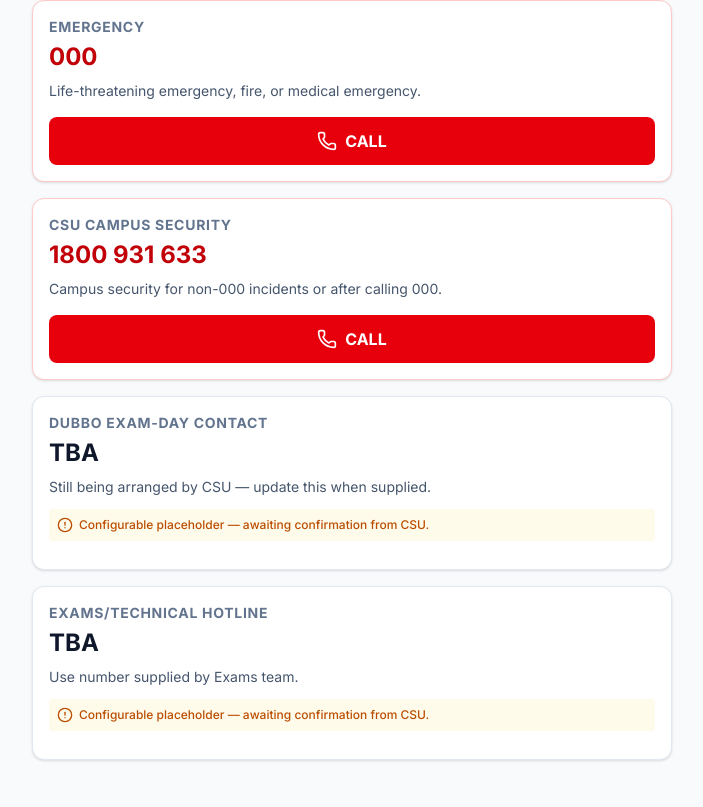
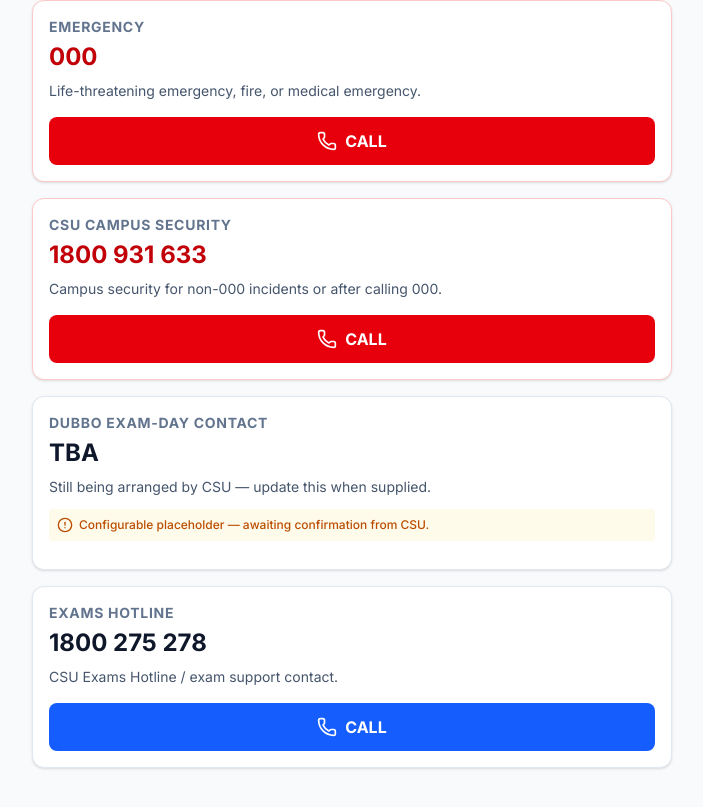
Before and after one commit to joshualparris/ExamsApp, a Next.js app: page /contacts in a window 1280 px wide. Shown: the part 275-1082 px from the top of the page, without its empty margins (288-991 px from the left). Built offline with nearby package versions, Linux system fonts and the light colour scheme.

Commit message:
fix: add confirmed CSU Exams Hotline

```diff
--- a/src/data/contacts.ts
+++ b/src/data/contacts.ts
@@ -37,9 +37,9 @@
   },
   {
     id: 'exam-tech-support',
-    name: 'Exams/Technical Hotline',
-    number: 'TBA',
-    description: 'Use number supplied by Exams team.',
-    status: 'placeholder',
+    name: 'Exams Hotline',
+    number: '1800 275 278',
+    description: 'CSU Exams Hotline / exam support contact.',
+    status: 'confirmed',
   },
 ];
```
